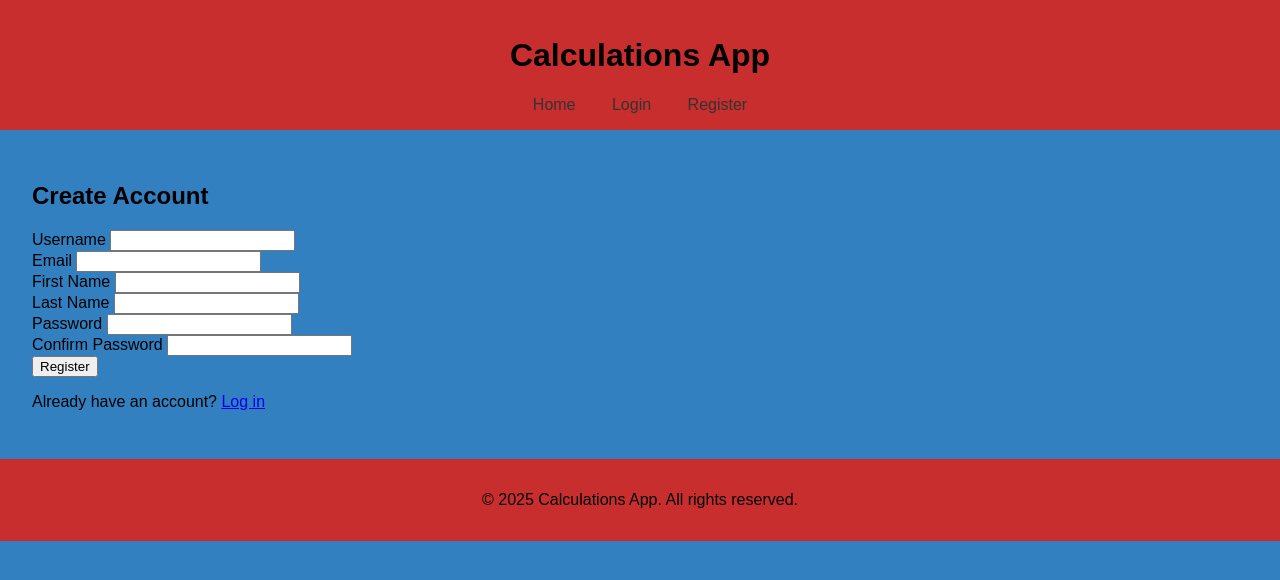
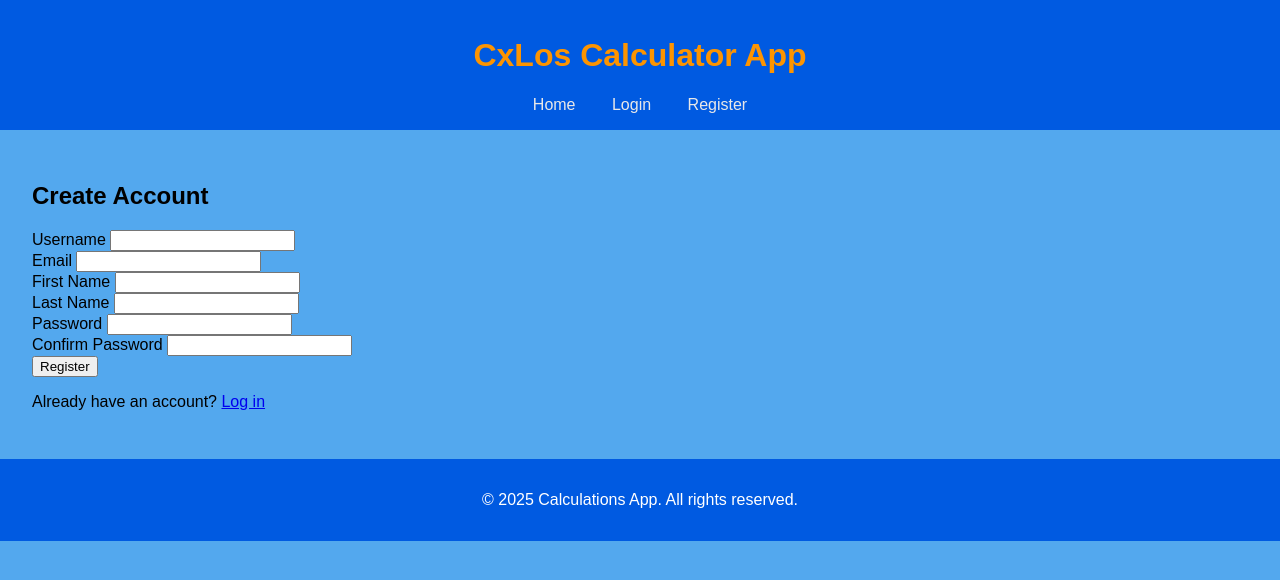
Before and after one commit to CxLos/CxLos_Advanced_Calculator, a FastAPI app: page /register in a window 1280 px wide. Shown: the top 580 px of the page. Run offline with FastAPI, Linux system fonts and the light colour scheme.

Commit message:
played around with styling and templates

```diff
--- a/static/css/style.css
+++ b/static/css/style.css
@@ -2,11 +2,11 @@ body {
     font-family: Arial, sans-serif;
     margin: 0;
     padding: 0;
-    background-color: #3280c0;
+    background-color: #53a8ee;
 }
 
 header, footer {
-    background-color: #c82e2e;
+    background-color: #005ae1;
     padding: 1rem;
     text-align: center;
 }
@@ -14,7 +14,34 @@ header, footer {
 nav a {
     margin: 0 1rem;
     text-decoration: none;
-    color: #333;
+    color: #e8e8e8;
+}
+
+nav a:hover {
+    opacity: 0.7;
+    padding: 5px;
+    border: 2px solid #e8e8e8;
+    border-radius: 5px;
+}
+
+nav a:active {
+    display: inline-block;
+    transform: translateY(2px);
+}
+
+header h1 {
+    /* color: #ffffff; */
+        color:#fd9400;
+}
+
+header h1:hover {
+    transform: rotate(180deg);
+    display: inline-block;
+    color:#ff4646;
+}
+
+footer p {
+    color: #ffffff;
 }
 
 main {
--- a/templates/layout.html
+++ b/templates/layout.html
@@ -8,7 +8,7 @@
 </head>
 <body>
     <header>
-        <h1>Calculations App</h1>
+        <h1>CxLos Calculator App</h1>
         <nav>
             <a href="{{ url_for('read_index') }}">Home</a>
             <a href="{{ url_for('login_page') }}">Login</a>
--- a/templates/register.html
+++ b/templates/register.html
@@ -77,7 +77,9 @@
   </div>
 </div>
 
+<!-- JavaScript for handling form submission and validation -->
 <script>
+  // This code is to handle the registration form submission and client-side validation
 document.addEventListener('DOMContentLoaded', function() {
     const form = document.getElementById('registrationForm');
     const errorAlert = document.getElementById('errorAlert');
@@ -94,9 +96,9 @@ document.addEventListener('DOMContentLoaded', function() {
 
     // Helper function to show success
     function showSuccess(message) {
-        successMessage.textContent = message;
-        successAlert.classList.remove('hidden');
-        errorAlert.classList.add('hidden');
+        successMessage.textContent = message; // Set the success message text
+        successAlert.classList.remove('hidden'); // Show the success alert
+        errorAlert.classList.add('hidden'); // Hide the error alert
     }
 
     // Helper function to validate email format
```
Also changed, not shown: templates/dashboard.html (+18 -6 lines).
